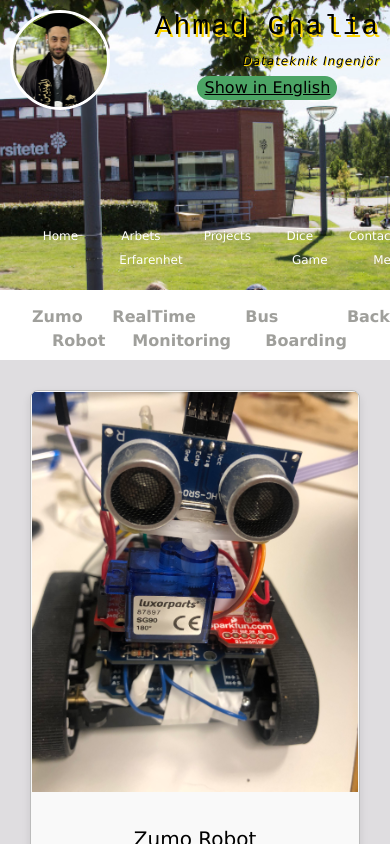
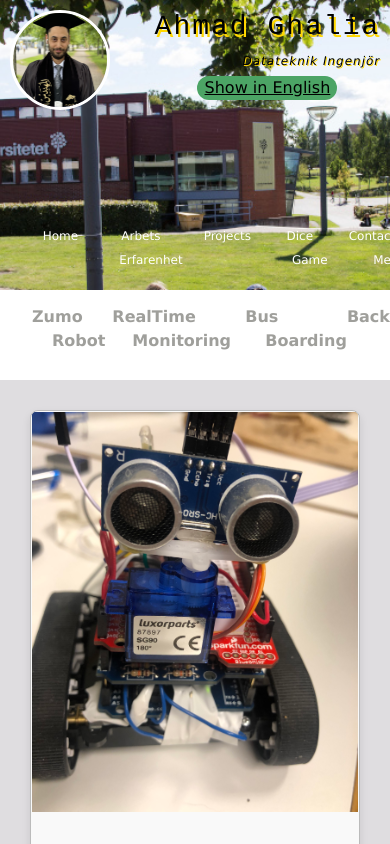
Before and after one commit to AhmadGhalia2/MyCv, a React (Create React App) app in the folder FrontEnd/: page /projects in a window 390 px wide. Shown: the top 844 px of the page. Built offline with nearby package versions, Linux system fonts and the light colour scheme; some icons are missing.

Commit message:
adding responsable

```diff
--- a/FrontEnd/src/pages/projects/projects.css
+++ b/FrontEnd/src/pages/projects/projects.css
@@ -90,7 +90,7 @@
 
 @media (max-width: 768px) {
   .project_Navbar{
-    height: 60px;
+    height: 80px;
     margin-top: 10px;
   }
 
```
